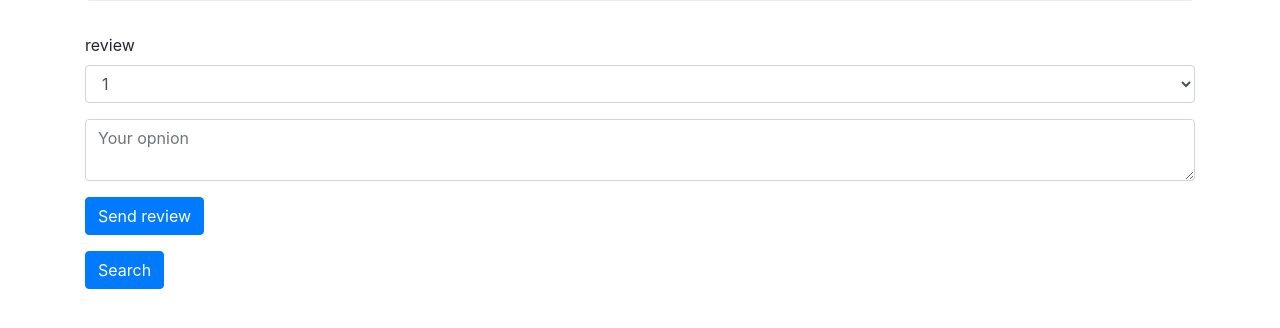
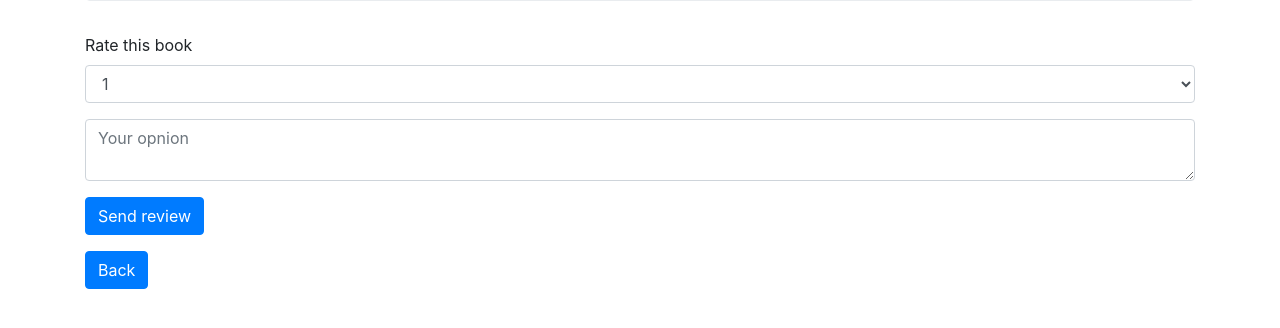
Before and after one commit to vsoaresbruno/app-search-book, a Flask app: template templates/book_detail.html in a window 1280 px wide. Shown: the part 273-601 px from the top of the page. Run offline with Flask 2, Linux system fonts and the light colour scheme; the template is opened without the code that fills it, so the values that code supplies are empty; the visitor is signed in with stand-in values (Sample User, id 1); some libraries are stand-ins or nearby versions.

Commit message:
feat(Review book): users can rate just once by book

```diff
--- a/application.py
+++ b/application.py
@@ -94,17 +94,26 @@ def search():
 def book(book_id):
     if request.method == "POST":
 
-        review_rating = request.form.get("review")
-        review_opnion = request.form.get("review_opnion")
         user_id = get_user_id()
-        review = Review(review=review_rating, review_opnion=review_opnion, book_id=book_id, user_id=user_id)
+        reviewed = Review.query.filter_by(user_id=user_id, book_id=book_id).first()
 
-        db.session.add(review)
-        db.session.commit()
-        return "Reviewed"
+        if reviewed is None:
+            review_rating = request.form.get("review")
+            review_opnion = request.form.get("review_opnion")
+            review = Review(review=review_rating, review_opnion=review_opnion, book_id=book_id, user_id=user_id)
 
-    query = Book.query.filter(Book.id == book_id).first()
-    return render_template("book_detail.html", book=query)
+            db.session.add(review)
+            db.session.commit()
+
+            return "Reviewed"
+
+        return "Sorry"
+
+    book = Book.query.get(book_id)
+    if book is None:
+        return render_template("error.html", message="No such book.")
+
+    return render_template("book_detail.html", book=book)
 
 @app.route("/reviews")
 def reviews():
--- a/templates/book_detail.html
+++ b/templates/book_detail.html
@@ -10,7 +10,7 @@
 
   <form action="{{ url_for('book', book_id=book.id) }}" method="post">
     <div class="form-group">
-      <label for="review">review</label>
+      <label for="review">Rate this book</label>
       <select name="review" id="review" class="form-control">
         <option value="1">1</option>
         <option value="2">2</option>
@@ -28,6 +28,6 @@
   </form>
 
   <div class="form-group">
-    <a class="btn btn-primary" href="{{ url_for('search') }}">Search</a>
+    <a class="btn btn-primary" href="{{ url_for('search') }}">Back</a>
   </div>
 {% endblock %}
```
